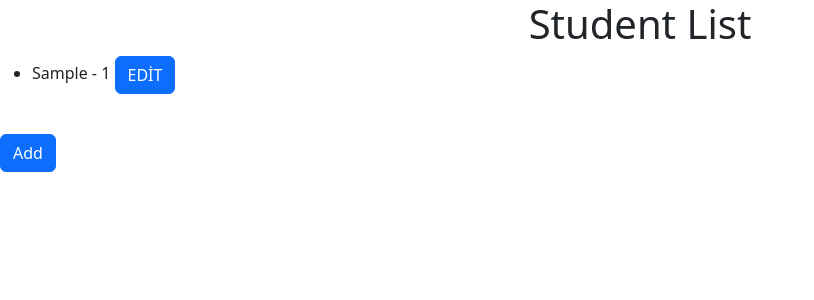
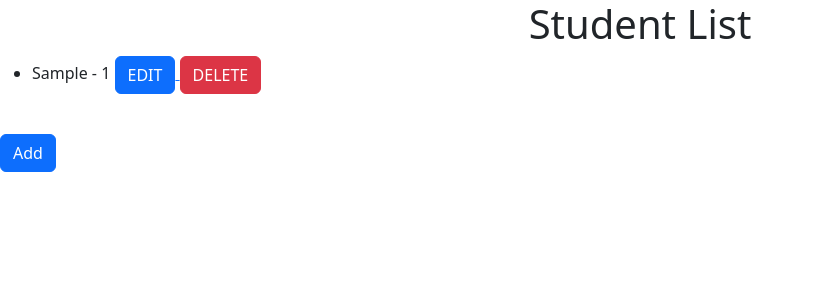
Before and after one commit to yildirimesutx/django-MVT-crud_authentication, a Django app: page /student/list in a window 1280 px wide. Shown: the top 300 px of the page, without its empty margins (0-814 px from the left). Run offline with Django 4.2, Linux system fonts and the light colour scheme; tables that the repository leaves empty hold one stand-in row (Sample ...); one stand-in notice (Sample message) is shown.

Commit message:
delete and toastfy

```diff
--- /dev/null
+++ b/student/static/student/timeout.js
@@ -0,0 +1,5 @@
+let element = document.querySelector('.alert');
+
+setTimeout(function () {
+  element.style.display = 'none';
+}, 3000);
--- a/student/templates/student/student_list.html
+++ b/student/templates/student/student_list.html
@@ -8,7 +8,11 @@
 <li>
 {{ i.first_name }} - {{ i.number }}
 <a href="{% url 'update' i.id %} ">
-    <button type="button" class="btn btn-primary">EDİT</button>
+    <button type="button" class="btn btn-primary">EDIT</button>
+    </a>
+
+    <a href="{% url 'delete' i.id %} ">
+        <button type="button" class="btn btn-danger">DELETE</button>
     </a>
 
 </li>
--- a/student/urls.py
+++ b/student/urls.py
@@ -1,11 +1,12 @@
 from django.urls import path
-from .views import home, student, student_list, student_add, student_update
+from .views import home, student, student_list, student_add, student_update, student_delete
 
 urlpatterns = [
-    path('/', home, name="news"),
-    path('new/', student ),
+    path('', home, name="news"),
+    path('new', student ),
     path("list", student_list, name="list"),
     path("add", student_add, name="add"),
-    path("update/<int:id>", student_update, name="update")
+    path("update/<int:id>", student_update, name="update"),
+    path("delete/<int:id>", student_delete, name="delete")
 
 ]
--- a/student/views.py
+++ b/student/views.py
@@ -1,6 +1,7 @@
 from django.shortcuts import render, redirect
 from .forms import StudentForm
 from .models import Student
+from django.contrib import messages
 
 # Create your views here.
 
@@ -83,3 +84,15 @@ def student_update(request, id):
 
 
 # Delete (POST)
+
+
+def student_delete(request, id):
+    student = Student.objects.get(id=id)
+
+    if request.method == "POST":
+        student.delete()
+
+        messages.success(request, "Student deleted successfully")
+        return redirect("list")
+
+    return render(request, "student/student_delete.html")
```
Also changed, not shown: student/templates/student/base.html (+11 -1 lines), student/templates/student/student_delete.html (added, +21 -0 lines).
